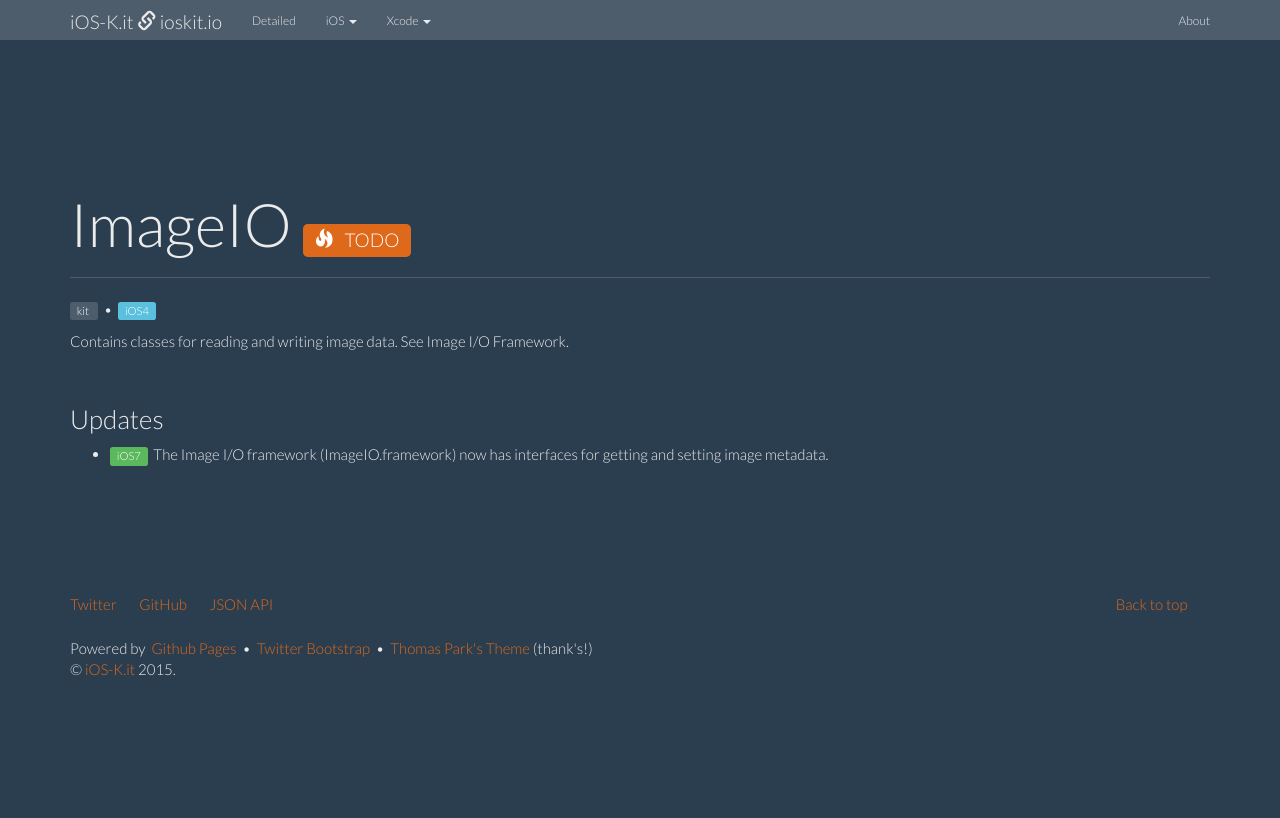
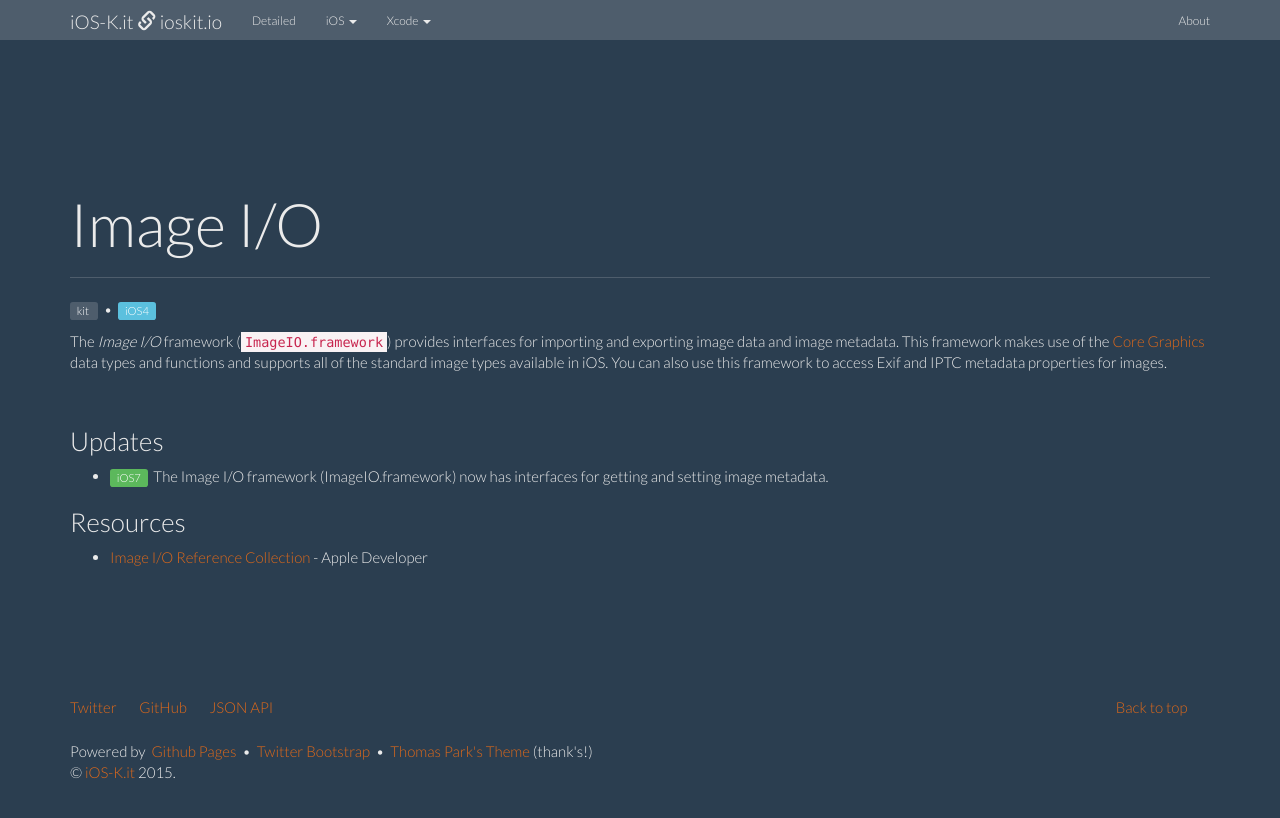
Before and after one commit to ioskit/ioskit.github.io, a Jekyll site: the page built from _kits/ImageIO.md, in a window 1280 px wide. Shown: the top 818 px of the page. Built offline with Jekyll 4.4.1, drawn with Linux system fonts in a browser that asks for light colours; nearby versions of some CDN libraries.

Commit message:
Kit: ImageIO

```diff
--- a/_kits/ImageIO.md
+++ b/_kits/ImageIO.md
@@ -1,20 +1,23 @@
 ---
 layout: kit
-name: 'ImageIO'
+name: 'Image I/O'
 id: imageio
-status: TODO
+status:
+type: kit
 since: iOS4
+icon__: /resources/images/kits/ResearchKit/researchkit.png
 detailedUpdates:
  - update:
      ios: iOS7
      brief: "The Image I/O framework (ImageIO.framework) now has interfaces for getting and setting image metadata."
 prefixe: 'CG'
 abstract: "Contains classes for reading and writing image data. See Image I/O Framework."
-links__:
+links:
  - link:
-     name: 'aaa'
-     url: bbb
-     description: 'ccc'
+     name: 'Image I/O Reference Collection'
+     url: https://developer.apple.com/library/ios/documentation/GraphicsImaging/Reference/ImageIORefCollection/index.html
+     description: ' - Apple Developer'
+     type: reference
 ---
 
-Contains classes for reading and writing image data. See Image I/O Framework.
+The *Image I/O* framework (`ImageIO.framework`) provides interfaces for importing and exporting image data and image metadata. This framework makes use of the [Core Graphics](/CoreGraphics) data types and functions and supports all of the standard image types available in iOS. You can also use this framework to access Exif and IPTC metadata properties for images.
```
Also changed, not shown: _kits/CoreGraphics.md (+2 -2 lines).
